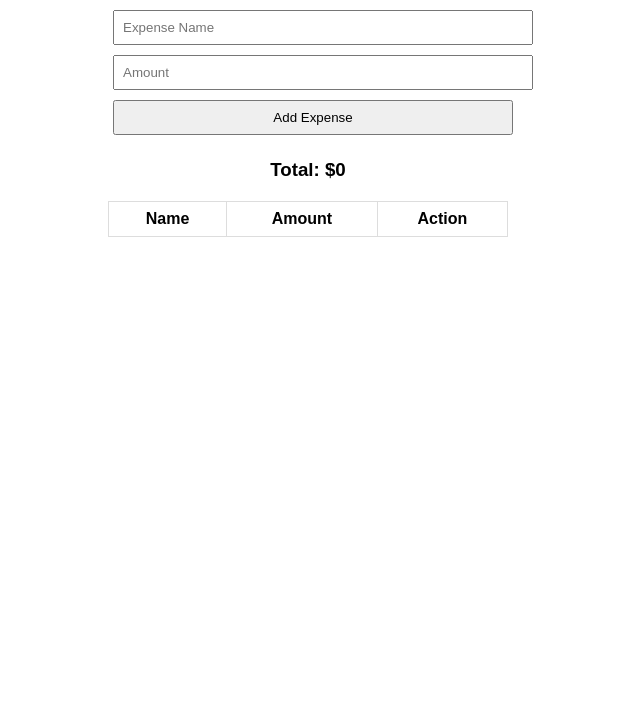
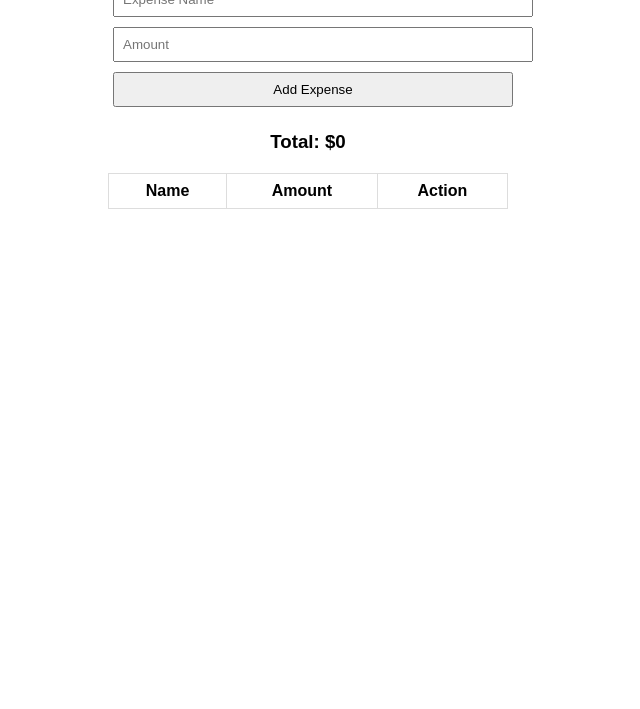
Before and after one commit to Avinash-2508/To-Do-List, a plain HTML site: page expensetracker.html in a window 1280 px wide. Shown: the part 91-800 px from the top of the page, without its empty margins (332-972 px from the left). Drawn offline with Linux system fonts and the light colour scheme.

```diff
--- a/expensetracker.html
+++ b/expensetracker.html
@@ -8,7 +8,7 @@
         body {
             font-family: Arial, sans-serif;
             text-align: center;
-            padding: 20px;
+            padding: px;
         }
         .container {
             max-width: 400px;
```
